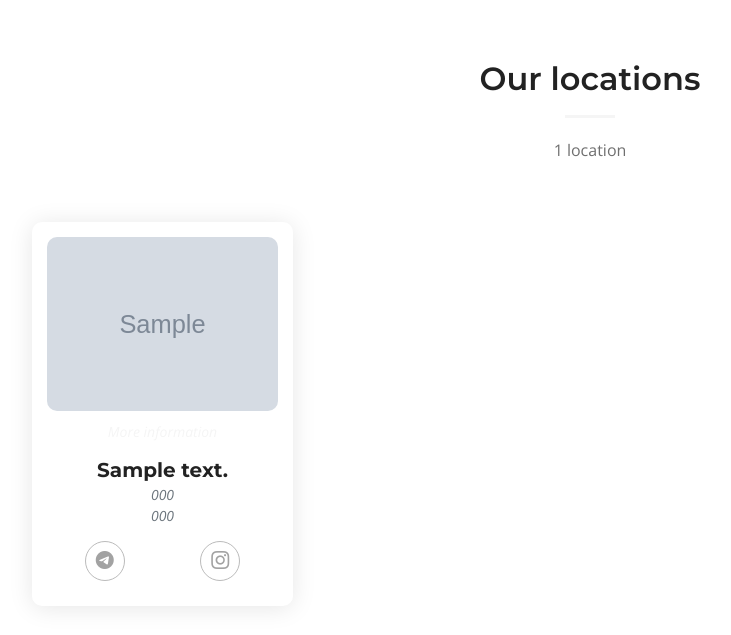
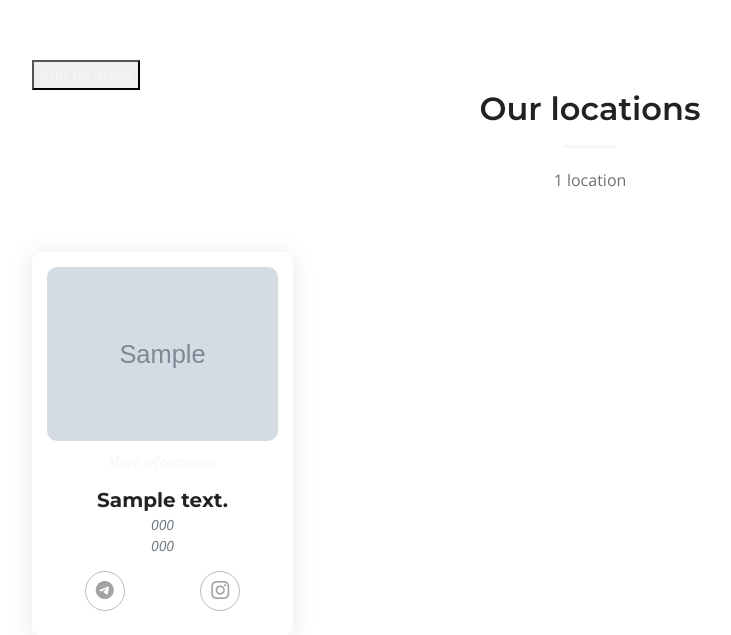
Before and after one commit to OdinaMustafaeva/Everest-Education, a Django app: page /location/ in a window 1280 px wide. Shown: the part 130-765 px from the top of the page, without its empty margins (50-781 px from the left). Before the commit the page ends 738 px from the top, so only its background shows below. Run offline with Django 5.2, Linux system fonts and the light colour scheme; a user stored in the database is signed in; tables that the repository leaves empty hold one stand-in row (values such as "Sample post"); grey boxes marked "Sample" are stand-in pictures; some libraries are stand-ins or nearby versions.

Commit message:
some changes

```diff
--- a/Everest/urls.py
+++ b/Everest/urls.py
@@ -1,24 +1,9 @@
-"""Everest URL Configuration
-
-The `urlpatterns` list routes URLs to views. For more information please see:
-    https://docs.djangoproject.com/en/4.1/topics/http/urls/
-Examples:
-Function views
-    1. Add an import:  from my_app import views
-    2. Add a URL to urlpatterns:  path('', views.home, name='home')
-Class-based views
-    1. Add an import:  from other_app.views import Home
-    2. Add a URL to urlpatterns:  path('', Home.as_view(), name='home')
-Including another URLconf
-    1. Import the include() function: from django.urls import include, path
-    2. Add a URL to urlpatterns:  path('blog/', include('blog.urls'))
-"""
 from django.contrib import admin
 from django.conf.urls.static import static
 from django.urls import path, include
 
 from Everest import settings
-from Everest.settings import BASE_DIR
+
 
 urlpatterns = [
     path('admin/', admin.site.urls),
--- a/base/admin.py
+++ b/base/admin.py
@@ -1,11 +1,11 @@
 from django.contrib import admin
-from .models import location, course, subjects, teacher, students, contact, ielts, Profile
+from .models import location, course, subjects, teacher, students,  ielts, Profile
 
 admin.site.register(location)
 admin.site.register(course)
 admin.site.register(subjects)
 admin.site.register(teacher)
 admin.site.register(students)
-admin.site.register(contact)
+
 admin.site.register(ielts)
 admin.site.register(Profile)
--- a/base/models.py
+++ b/base/models.py
@@ -17,23 +17,27 @@
 
 
 class Topic(models.Model):
-    name = models.CharField(max_length=200)
+    name = models.CharField(max_length=200, unique=True)
 
     def __str__(self):
         return self.name
 
 
 class location(models.Model):
-    address = models.CharField(max_length=500)
+    address = models.CharField(max_length=500, unique=True)
     image = models.ImageField(null=True, upload_to='media/')
     since = models.DateTimeField(auto_now_add=True)
+    phone_number1 = models.CharField(max_length=100)
+    phone_number2 = models.CharField(max_length=100, null=True)
+    instagram = models.CharField(max_length=150, null=True)
+    telegram = models.CharField(max_length=200, null=True)
 
     def __str__(self):
         return self.address
 
 
 class teacher(models.Model):
-    name = models.ForeignKey(User, on_delete=models.CASCADE, related_name="Teachers")
+    name = models.ForeignKey(User, on_delete=models.CASCADE, related_name="Teachers", unique=True)
     phone_number = models.CharField(max_length=50)
     work = models.ForeignKey(location, on_delete=models.CASCADE, null=True, related_name="work_address")
     age = models.IntegerField(null=True)
@@ -72,14 +76,6 @@
         return self.name
 
 
-class contact(models.Model):
-    address = models.ForeignKey(location, on_delete=models.CASCADE, related_name="contact_address")
-    phone_number1 = models.CharField(max_length=100)
-    phone_number2 = models.CharField(max_length=100, null=True)
-    instagram = models.CharField(max_length=150, null=True)
-    telegram = models.CharField(max_length=200, null=True)
-
-
 class ielts(models.Model):
     name = models.CharField(max_length=200)
     teacher = models.ForeignKey(teacher, on_delete=models.CASCADE, related_name="teacher_stu_ielts")
--- a/location/urls.py
+++ b/location/urls.py
@@ -1,8 +1,11 @@
 from django.urls import path
-from .views import locations, location_detail
+from .views import locations, location_detail, new_add, edit_location, delete_location
 
 app_name = 'location'
 urlpatterns = [
     path('', locations, name="location_"),
-    path('<int:pk>/', location_detail, name="location_detail")
+    path('<int:pk>/', location_detail, name="location_detail"),
+    path('add_new', new_add, name="new_add"),
+    path('edit/<int:p_k>', edit_location, name="edit"),
+    path('delete/<int:pk>', delete_location, name="delete_location")
 ]
--- a/location/views.py
+++ b/location/views.py
@@ -1,11 +1,12 @@
-from django.shortcuts import render
-from base.models import location, contact, teacher
+from django.shortcuts import render, redirect
+from base.models import location, teacher
+from templates.location_templates.forms.forms import edit_locationForm, locationForm
 
 
 # Create your views here.
 
 def locations(request):
-    location_ = contact.objects.order_by("-id")
+    location_ = location.objects.order_by("-id")
     context = {'location': location_}
     return render(request, 'location_templates/main.html', context)
 
@@ -13,9 +14,40 @@
 def location_detail(request, pk):
     try:
         count_work = teacher.objects.filter(work_id=pk).count()
-        location_ = contact.objects.filter(address_id=pk)[0]
+        location_ = location.objects.get(id=pk)
     except Exception:
         return render(request, 'location_templates/location_detail.html')
     else:
         context = {'location': location_, 'count_people': count_work}
         return render(request, 'location_templates/location_detail.html', context)
+
+
+def edit_location(request, p_k):
+    location_ = location.objects.get(id=p_k)
+    if request.POST:
+        form = edit_locationForm(request.POST)
+        form.save(location_)
+        return redirect("teacher:teacher_")
+    else:
+        form = edit_locationForm()
+    context = {'form': form}
+    return render(request, 'location_templates/edit_location.html', context)
+
+
+def delete_location(request, pk):
+    location_1 = location.objects.get(id=pk)
+    if request.method == 'POST':
+        location_1.delete()
+        return redirect('location:location_')
+    return render(request, 'delete.html', {'obj': location_1})
+
+
+def new_add(request):
+    if request.POST:
+        form = locationForm(request.POST)
+        form.save()
+        return redirect("location:location_")
+    else:
+        form = locationForm()
+    context = {'form': form}
+    return render(request, 'location_templates/add_new.html', context)
--- a/templates/location_templates/main.html
+++ b/templates/location_templates/main.html
@@ -3,7 +3,9 @@
 {% block content %}
     <section id="location" class="team">
         <div class="container" data-aos="fade-up">
-
+            {% if user.is_staff %}
+                <button><a href="{% url 'location:new_add' %}">add location</a></button>
+            {% endif %}
             <div class="section-header">
                 <h2>Our locations</h2>
                 <p>{{ location.count }} location</p>
@@ -14,7 +16,7 @@
 
                     <div class="col-xl-3 col-md-6 d-flex" data-aos="fade-up" data-aos-delay="100">
                         <div class="member">
-                            <img src="{{ loca.address.image.url }}" class="img-fluid"
+                            <img src="{{ loca.image.url }}" class="img-fluid"
                                  alt="hi">
                             <p class="post-category"><a href="{% url 'location:location_detail' loca.id %}">More
                                 information</a></p>
@@ -23,7 +25,8 @@
                             <span>{{ loca.phone_number2 }}</span>
                             <div class="social">
                                 <a href="https://t.me/{{ loca.telegram }}/"><i class="bi-telegram"></i></a>
-                                <a href="https://www.instagram.com/{{ loca.instagram }}/"><i class="bi bi-instagram"></i></a>
+                                <a href="https://www.instagram.com/{{ loca.instagram }}/"><i
+                                        class="bi bi-instagram"></i></a>
                             </div>
                         </div>
                     </div><!-- End Team Member -->
```
Also changed, not shown: templates/location_templates/add_new.html (added, +10 -0 lines), templates/location_templates/edit_location.html (added, +10 -0 lines), templates/location_templates/forms/forms.py (added, +15 -0 lines), templates/location_templates/location_detail.html (+6 -2 lines), base/migrations/0017_location_instagram_location_phone_number1_and_more.py (added), base/migrations/0018_alter_location_address_alter_teacher_name_and_more.py (added).
